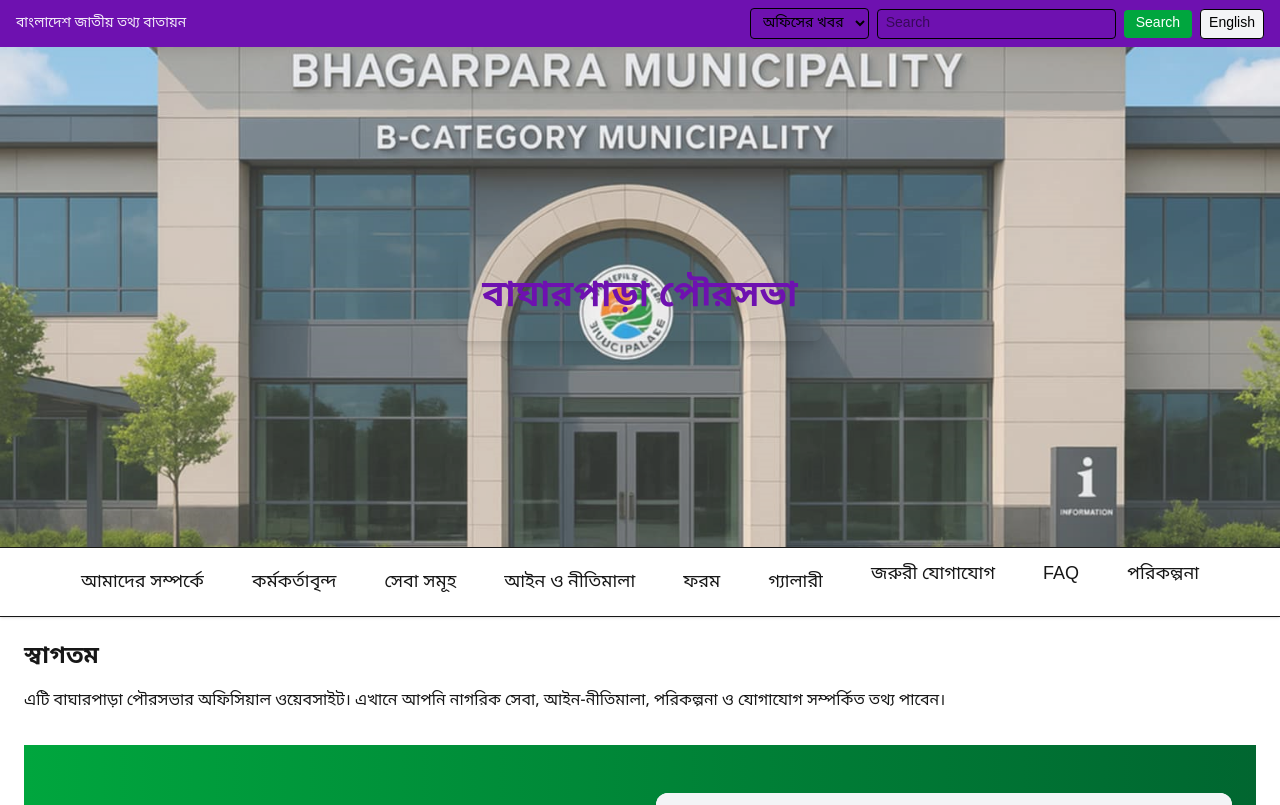
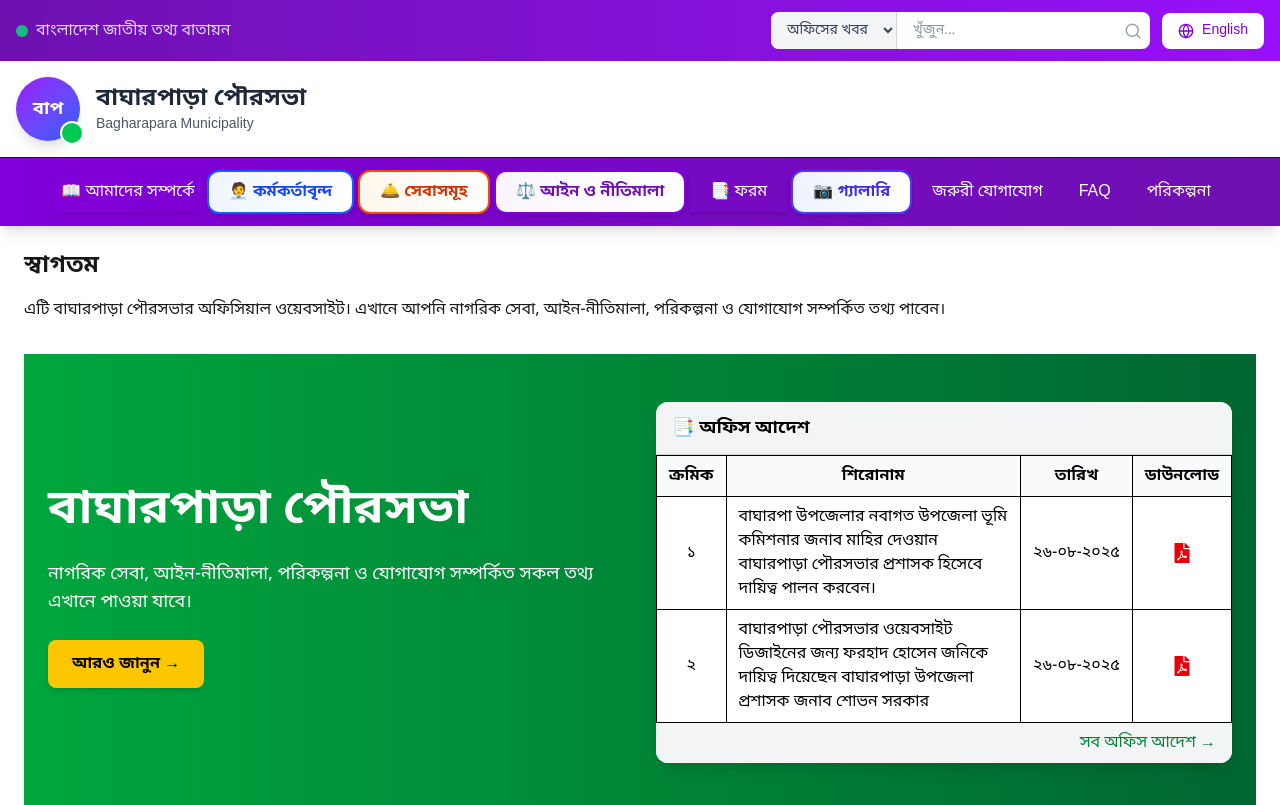
Before and after one commit to farhad-jadir/Bagherpara-Municiapality, a Next.js app: page / in a window 1280 px wide. Shown: the top 805 px of the page. Built offline with nearby package versions, Linux system fonts and the light colour scheme.

Commit message:
Navbar style running

```diff
--- a/src/components/AboutSubmenu.tsx
+++ b/src/components/AboutSubmenu.tsx
@@ -23,13 +23,33 @@ export default function AboutSubmenu() {
   return (
     <div className="relative">
       <button
-        onClick={() => setIsOpen(!isOpen)}
-        className="px-3 py-2 transition-all duration-300 hover:border-b-2 hover:border-red-600 hover:text-red-600 focus:outline-none cursor-pointer"
-        aria-expanded={isOpen}
-        aria-haspopup="true"
-      >
-        আমাদের সম্পর্কে
+       onClick={() => setIsOpen(!isOpen)}
+      className="relative group px-2 py-2 font-normal text-white
+
+             shadow-md hover:shadow-lg
+             transition-all duration-500 ease-in-out
+             overflow-hidden cursor-pointer"
+  aria-expanded={isOpen}
+  aria-haspopup="true"
+>
+  {/* 🔹 Default Text */}
+  <span className="flex items-center relative z-10">
+    📖 আমাদের সম্পর্কে
+  </span>
+
+  {/* 🔹 Hover Gradient Background */}
+  <span className="absolute inset-0 bg-gradient-to-r from-green-600 to-emerald-600
+                   opacity-0 group-hover:opacity-100 transition-opacity duration-500 rounded"></span>
+
+  {/* 🔹 Hover Text */}
+  <span className="absolute inset-0 flex items-center justify-center font-medium text-white opacity-0 group-hover:opacity-100 transition-opacity duration-500">
+    📖 আমাদের সম্পর্কে
+  </span>
+
+  {/* 🔹 Bottom Border Animation */}
+  <span className="absolute bottom-0 left-0 w-0 h-[3px] bg-emerald-500 group-hover:w-full transition-all duration-500"></span>
       </button>
+
 
       {isOpen && (
         <div className="absolute top-full left-0 mt-2 w-64 bg-white rounded-lg shadow-lg border border-gray-200 z-50">
--- a/src/components/FormsSubmenu.tsx
+++ b/src/components/FormsSubmenu.tsx
@@ -20,13 +20,34 @@ export default function FormsSubmenu() {
   return (
     <div className="relative">
       <button
-        onClick={() => setIsOpen(!isOpen)}
-        className="px-3 py-2 transition-all duration-300 hover:border-b-2 hover:border-red-600 hover:text-red-600 focus:outline-none"
-        aria-expanded={isOpen}
-        aria-haspopup="true"
-      >
-        ফরম
+           onClick={() => setIsOpen(!isOpen)}
+             className="relative group px-5 py-2 font-normal text-white
+
+
+             shadow-md hover:shadow-lg
+             transition-all duration-500 ease-in-out
+             overflow-hidden cursor-pointer"
+             aria-expanded={isOpen}
+             aria-haspopup="true"
+>
+  {/* 🔹 Text with Icon */}
+  <span className="flex items-center gap-2 relative z-10 cursor-pointer">
+    📑 ফরম
+  </span>
+
+  {/* 🔹 Hover Background Glow */}
+  <span className="absolute inset-0 bg-gradient-to-r from-purple-600 to-pink-600 rounded
+                   opacity-0 group-hover:opacity-100 transition-opacity duration-500 "></span>
+
+  {/* 🔹 Text Color Animation */}
+  <span className="absolute inset-0 flex items-center justify-center font-medium text-white opacity-0 group-hover:opacity-100 transition-opacity duration-500">
+    📑 ফরম
+  </span>
+
+  {/* 🔹 Animated Border Effect */}
+  <span className="absolute bottom-0 left-0 w-0 h-[3px] bg-red-500 group-hover:w-full transition-all duration-500"></span>
       </button>
+
 
       {isOpen && (
         <div className="absolute top-full left-0 mt-2 w-56 bg-white rounded-lg shadow-lg border border-gray-200 z-50">
--- a/src/components/GallerySubmenu.tsx
+++ b/src/components/GallerySubmenu.tsx
@@ -20,13 +20,34 @@ export default function GallerySubmenu() {
   return (
     <div className="relative">
       <button
-        onClick={() => setIsOpen(!isOpen)}
-        className="px-3 py-2 transition-all duration-300 hover:border-b-2 hover:border-red-600 hover:text-red-600 focus:outline-none"
-        aria-expanded={isOpen}
-        aria-haspopup="true"
-      >
-        গ্যালারী
-      </button>
+  onClick={() => setIsOpen(!isOpen)}
+  className="relative group px-5 py-2 font-bold text-indigo-700
+             border-2 border-indigo-600 rounded-xl
+             bg-gradient-to-r from-indigo-50 to-white
+             shadow-md hover:shadow-lg
+             transition-all duration-500 ease-in-out
+             overflow-hidden"
+  aria-expanded={isOpen}
+  aria-haspopup="true"
+>
+  {/* 🔹 Default Text */}
+  <span className="flex items-center gap-2 relative z-10">
+    📷 গ্যালারি
+  </span>
+
+  {/* 🔹 Hover Gradient Background */}
+  <span className="absolute inset-0 bg-gradient-to-r from-indigo-600 to-blue-600
+                   opacity-0 group-hover:opacity-100 transition-opacity duration-500"></span>
+
+  {/* 🔹 Hover Text */}
+  <span className="absolute inset-0 flex items-center justify-center font-bold text-white opacity-0 group-hover:opacity-100 transition-opacity duration-500">
+    📷 গ্যালারি
+  </span>
+
+  {/* 🔹 Bottom Border Animation */}
+  <span className="absolute bottom-0 left-0 w-0 h-[3px] bg-blue-500 group-hover:w-full transition-all duration-500"></span>
+</button>
+
 
       {isOpen && (
         <div className="absolute top-full left-0 mt-2 w-48 bg-white rounded-lg shadow-lg border border-gray-200 z-50">
--- a/src/components/LawsSubmenu.tsx
+++ b/src/components/LawsSubmenu.tsx
@@ -21,13 +21,34 @@ export default function LawsSubmenu() {
   return (
     <div className="relative">
       <button
-        onClick={() => setIsOpen(!isOpen)}
-        className="px-3 py-2 transition-all duration-300 hover:border-b-2 hover:border-red-600 hover:text-red-600 focus:outline-none"
-        aria-expanded={isOpen}
-        aria-haspopup="true"
-      >
-        আইন ও নীতিমালা
-      </button>
+  onClick={() => setIsOpen(!isOpen)}
+  className="relative group px-5 py-2 font-bold text-purple-800
+             border-2 border-purple-700 rounded-xl
+             bg-gradient-to-r from-purple-50 to-white
+             shadow-md hover:shadow-lg
+             transition-all duration-500 ease-in-out
+             overflow-hidden"
+  aria-expanded={isOpen}
+  aria-haspopup="true"
+>
+  {/* 🔹 Default Text */}
+  <span className="flex items-center gap-2 relative z-10">
+    ⚖️ আইন ও নীতিমালা
+  </span>
+
+  {/* 🔹 Hover Gradient Background */}
+  <span className="absolute inset-0 bg-gradient-to-r from-purple-800 to-yellow-600
+                   opacity-0 group-hover:opacity-100 transition-opacity duration-500"></span>
+
+  {/* 🔹 Hover Text */}
+  <span className="absolute inset-0 flex items-center justify-center font-bold text-white opacity-0 group-hover:opacity-100 transition-opacity duration-500">
+    ⚖️ আইন ও নীতিমালা
+  </span>
+
+  {/* 🔹 Bottom Border Animation */}
+  <span className="absolute bottom-0 left-0 w-0 h-[3px] bg-yellow-400 group-hover:w-full transition-all duration-500"></span>
+</button>
+
 
       {isOpen && (
         <div className="absolute top-full left-0 mt-2 w-64 bg-white rounded-lg shadow-lg border border-gray-200 z-50">
--- a/src/components/Navbar.tsx
+++ b/src/components/Navbar.tsx
@@ -1,7 +1,7 @@
 // components/Navbar.tsx
 "use client";
 
-import { useState } from "react";
+import { useState, useEffect } from "react";
 import Link from "next/link";
 import { useRouter } from "next/navigation";
 import AboutSubmenu from "./AboutSubmenu";
@@ -9,8 +9,8 @@ import OfficersSubmenu from "./OfficersSubmenu";
 import ServicesSubmenu from "./ServicesSubmenu";
 import LawsSubmenu from "./LawsSubmenu";
 import FormsSubmenu from "./FormsSubmenu";
-import GallerySubmenu from "./GallerySubmenu"; // নতুন কম্পোনেন্ট ইম্পোর্ট করুন
-import { Menu, X } from "lucide-react"; // ✅ হ্যামবার্গার আইকন
+import GallerySubmenu from "./GallerySubmenu";
+import { Search, Globe, Menu, X } from "lucide-react";
 
 interface MenuItem {
   title: string;
@@ -21,7 +21,8 @@ export default function Navbar() {
   const [active, setActive] = useState<string>("");
   const [query, setQuery] = useState<string>("");
   const [category, setCategory] = useState<string>("অফিসের খবর");
-  const [menuOpen, setMenuOpen] = useState<boolean>(false); // ✅ মোবাইল মেনুর জন্য
+  const [menuOpen, setMenuOpen] = useState<boolean>(false);
+  const [scrolled, setScrolled] = useState<boolean>(false);
   const router = useRouter();
 
   const menuItems: MenuItem[] = [
@@ -30,6 +31,16 @@ export default function Navbar() {
     { title: "পরিকল্পনা", href: "/plans" },
   ];
 
+  useEffect(() => {
+    const handleScroll = () => {
+      const isScrolled = window.scrollY > 50;
+      setScrolled(isScrolled);
+    };
+
+    window.addEventListener("scroll", handleScroll);
+    return () => window.removeEventListener("scroll", handleScroll);
+  }, []);
+
   const handleSearch = (): void => {
     if (query.trim()) {
       router.push(`/search?query=${query}&type=${category}`);
@@ -37,85 +48,106 @@ export default function Navbar() {
     }
   };
 
+  const handleKeyPress = (e: React.KeyboardEvent) => {
+    if (e.key === "Enter") {
+      handleSearch();
+    }
+  };
+
   return (
-    <nav className="w-full shadow border-b">
-      {/* 🔹 Top Header */}
-      <div className="flex flex-col md:flex-row justify-between items-center bg-purple-800 text-white px-4 py-2 text-sm gap-2">
-        <span className="font-medium animate-pulse">
+    <nav className={`w-full  transition-all duration-300 ${scrolled ? "bg-white shadow-lg" : "bg-transparent"}`}>
+      {/* 🔹 Top Header with Search */}
+      <div className="bg-gradient-to-r from-purple-800 to-purple-600 text-white">
+        <div className="container mx-auto px-4 py-3">
+          <div className="flex flex-col md:flex-row items-center justify-between gap-4">
+            {/* বাংলাদেশ জাতীয় তথ্য বাতায়ন */}
+            <div className="flex items-center">
+              <div className="w-3 h-3 bg-green-400 rounded-full mr-2 animate-pulse"></div>
+              <span className="font-normal text-sm md:text-base animate-pulse">
                 বাংলাদেশ জাতীয় তথ্য বাতায়ন
               </span>
-        <div className="flex flex-wrap md:flex-nowrap items-center gap-2 w-full md:w-auto">
-          {/* ✅ ডাইনামিক ক্যাটেগরি */}
+            </div>
+
+            {/* Search Section */}
+            <div className="flex flex-col md:flex-row items-center gap-3 w-full md:w-auto">
+              <div className="flex items-center bg-white rounded-lg overflow-hidden w-full md:w-auto">
+                {/* Category Select */}
                 <select
                   value={category}
-            onChange={(e: React.ChangeEvent<HTMLSelectElement>) =>
-              setCategory(e.target.value)
-            }
-            className="text-black px-2 py-1 rounded border focus:outline-none w-full md:w-auto"
+                  onChange={(e: React.ChangeEvent<HTMLSelectElement>) => setCategory(e.target.value)}
+                  className="bg-gray-100 text-gray-700 px-3 py-2 border-r border-gray-300 focus:outline-none text-sm"
                 >
                   <option value="অফিসের খবর">অফিসের খবর</option>
                   <option value="নোটিশ">নোটিশ</option>
+                  <option value="টেন্ডার">টেন্ডার</option>
+                  <option value="নিয়োগ">নিয়োগ</option>
                 </select>
 
-          {/* ✅ সার্চ */}
+                {/* Search Input */}
+                <div className="relative flex-1">
                   <input
                     type="text"
-            placeholder="Search"
+                    placeholder="খুঁজুন..."
                     value={query}
-            onChange={(e: React.ChangeEvent<HTMLInputElement>) =>
-              setQuery(e.target.value)
-            }
-            className="px-2 py-1 rounded text-black border focus:outline-none focus:ring-2 focus:ring-green-400 flex-1 md:flex-none"
+                    onChange={(e: React.ChangeEvent<HTMLInputElement>) => setQuery(e.target.value)}
+                    onKeyPress={handleKeyPress}
+                    className="w-full px-4 py-2 text-gray-800 focus:outline-none text-sm"
                   />
                   <button
                     onClick={handleSearch}
-            className="bg-green-600 px-3 py-1 rounded text-white hover:bg-green-700 transition-all duration-300 w-full md:w-auto"
+                    className="absolute right-2 top-1/2 transform -translate-y-1/2 text-gray-400 hover:text-purple-600"
                   >
-            Search
+                    <Search size={18} />
                   </button>
+                </div>
+              </div>
 
-          {/* ✅ ভাষা বাটন */}
-          <button className="border px-2 py-1 rounded bg-gray-100 text-black hover:bg-gray-200 transition-all duration-300 w-full md:w-auto">
+              {/* Language Button */}
+              <button className="flex items-center gap-2 bg-white text-purple-700 px-4 py-2 rounded-lg hover:bg-gray-100 transition-colors text-sm font-medium">
+                <Globe size={16} />
                 English
               </button>
             </div>
           </div>
-
-      {/* 🔹 Logo + Title */}
-      <div className="flex items-center justify-center py-10 bg-white relative min-h-[250px] md:min-h-[500px]">
-        <div className="absolute inset-0 opacity-80">
-          <img
-            src="/logo.png"
-            alt="Background Logo"
-            className="w-full h-full object-cover"
-          />
+        </div>
       </div>
 
-        {/* টাইটেল */}
-        <Link
-          href="/"
-          onClick={() => setActive("/")}
-          className="relative z-10 w-full flex justify-center"
-        >
-          <div className="flex items-center cursor-pointer group p-6 bg-opacity-90 rounded-lg shadow-lg">
-            <h1 className="text-2xl md:text-4xl font-bold text-purple-800 group-hover:text-red-600 transition-colors duration-300 text-center">
+      {/* 🔹 Main Header with Logo */}
+      <div className="bg-white border-b">
+        <div className="container mx-auto px-4">
+          <div className="flex items-center justify-between py-4">
+            {/* Logo and Title */}
+            <Link href="/" className="flex items-center group">
+              <div className="relative">
+                <div className="w-16 h-16 bg-gradient-to-br from-purple-600 to-blue-600 rounded-full flex items-center justify-center shadow-lg group-hover:scale-105 transition-transform">
+                  <span className="text-white font-bold text-lg">বাপ</span>
+                </div>
+                <div className="absolute -bottom-1 -right-1 w-6 h-6 bg-green-500 rounded-full border-2 border-white"></div>
+              </div>
+              <div className="ml-4">
+                <h1 className="text-2xl font-bold text-gray-800 group-hover:text-purple-700 transition-colors">
                   বাঘারপাড়া পৌরসভা
                 </h1>
+                <p className="text-sm text-gray-600">Bagharapara Municipality</p>
               </div>
             </Link>
+
+            {/* Mobile Menu Button */}
+            <button
+              onClick={() => setMenuOpen(!menuOpen)}
+              className="md:hidden p-2 rounded-lg bg-gray-100 hover:bg-gray-200 transition-colors"
+            >
+              {menuOpen ? <X size={24} /> : <Menu size={24} />}
+            </button>
+          </div>
+        </div>
       </div>
 
-      {/* 🔹 Main Menu */}
-      <div className="bg-white border-t">
-        {/* ✅ মোবাইল টগল */}
-        <div className="flex justify-end md:hidden px-4 py-2">
-          <button onClick={() => setMenuOpen(!menuOpen)}>
-            {menuOpen ? <X size={28} /> : <Menu size={28} />}
-          </button>
-        </div>
-
-        {/* ✅ Desktop Menu */}
-        <ul className="hidden md:flex justify-center space-x-6 text-lg py-3">
+      {/* 🔹 Main Navigation */}
+      <div className="bg-gradient-to-r from-purple-700 to-purple-800 shadow-lg">
+        <div className="container mx-auto px-4">
+          {/* Desktop Menu */}
+          <ul className="hidden md:flex items-center justify-center space-x-1 py-3">
             <li>
               <AboutSubmenu />
             </li>
@@ -139,10 +171,8 @@ export default function Navbar() {
               <li key={item.title}>
                 <Link
                   href={item.href}
-                className={`px-3 py-2 transition-all duration-300 ${
-                  active === item.href
-                    ? "border-b-2 border-red-600 text-red-600"
-                    : "hover:border-b-2 hover:border-red-600 hover:text-red-600"
+                  className={`px-4 py-2 text-white hover:bg-purple-600 rounded-lg transition-all duration-200 ${
+                    active === item.href ? "bg-purple-600 font-semibold" : ""
                   }`}
                   onClick={() => setActive(item.href)}
                 >
@@ -152,48 +182,50 @@ export default function Navbar() {
             ))}
           </ul>
 
-        {/* ✅ Mobile Menu */}
+          {/* Mobile Menu */}
           {menuOpen && (
-          <ul className="flex flex-col items-center space-y-2 text-lg py-3 md:hidden">
-            <li>
+            <div className="md:hidden bg-white rounded-lg shadow-xl mt-2 p-4">
+              <div className="space-y-2">
+                <div className="border-b pb-2">
                   <AboutSubmenu />
-            </li>
-            <li>
+                </div>
+                <div className="border-b pb-2">
                   <OfficersSubmenu />
-            </li>
-            <li>
+                </div>
+                <div className="border-b pb-2">
                   <ServicesSubmenu />
-            </li>
-            <li>
+                </div>
+                <div className="border-b pb-2">
                   <LawsSubmenu />
-            </li>
-            <li>
+                </div>
+                <div className="border-b pb-2">
                   <FormsSubmenu />
-            </li>
-            <li>
+                </div>
+                <div className="border-b pb-2">
                   <GallerySubmenu />
-            </li>
+                </div>
 
                 {menuItems.map((item: MenuItem) => (
-              <li key={item.title}>
                   <Link
+                    key={item.title}
                     href={item.href}
-                  className={`block px-3 py-2 transition-all duration-300 ${
+                    className={`block px-4 py-2 rounded-lg transition-all duration-200 ${
                       active === item.href
-                      ? "text-red-600 font-bold"
-                      : "hover:text-red-600"
+                        ? "bg-purple-100 text-purple-700 font-semibold"
+                        : "text-gray-700 hover:bg-gray-100"
                     }`}
                     onClick={() => {
                       setActive(item.href);
-                    setMenuOpen(false); // মেনু ক্লিক করলে বন্ধ হবে
+                      setMenuOpen(false);
                     }}
                   >
                     {item.title}
                   </Link>
-              </li>
                 ))}
-          </ul>
+              </div>
+            </div>
           )}
+        </div>
       </div>
     </nav>
   );
--- a/src/components/OfficersSubmenu.tsx
+++ b/src/components/OfficersSubmenu.tsx
@@ -22,13 +22,34 @@ export default function OfficersSubmenu() {
   return (
     <div className="relative">
       <button
-        onClick={() => setIsOpen(!isOpen)}
-        className="px-3 py-2 transition-all duration-300 hover:border-b-2 hover:border-red-600 hover:text-red-600 focus:outline-none"
-        aria-expanded={isOpen}
-        aria-haspopup="true"
-      >
-        কর্মকর্তাবৃন্দ
-      </button>
+  onClick={() => setIsOpen(!isOpen)}
+  className="relative group px-5 py-2 font-bold text-blue-700
+             border-2 border-blue-600 rounded-xl
+             bg-gradient-to-r from-blue-50 to-white
+             shadow-md hover:shadow-lg
+             transition-all duration-500 ease-in-out
+             overflow-hidden"
+  aria-expanded={isOpen}
+  aria-haspopup="true"
+>
+  {/* 🔹 Default Text */}
+  <span className="flex items-center gap-2 relative z-10">
+    🧑‍💼 কর্মকর্তাবৃন্দ
+  </span>
+
+  {/* 🔹 Hover Gradient Background */}
+  <span className="absolute inset-0 bg-gradient-to-r from-blue-600 to-cyan-600
+                   opacity-0 group-hover:opacity-100 transition-opacity duration-500"></span>
+
+  {/* 🔹 Hover Text */}
+  <span className="absolute inset-0 flex items-center justify-center font-bold text-white opacity-0 group-hover:opacity-100 transition-opacity duration-500">
+    🧑‍💼 কর্মকর্তাবৃন্দ
+  </span>
+
+  {/* 🔹 Bottom Border Animation */}
+  <span className="absolute bottom-0 left-0 w-0 h-[3px] bg-cyan-400 group-hover:w-full transition-all duration-500"></span>
+</button>
+
 
       {isOpen && (
         <div className="absolute top-full left-0 mt-2 w-72 bg-white rounded-lg shadow-lg border border-gray-200 z-50">
--- a/src/components/ServicesSubmenu.tsx
+++ b/src/components/ServicesSubmenu.tsx
@@ -43,13 +43,34 @@ export default function ServicesSubmenu() {
   return (
     <div className="relative">
       <button
-        onClick={() => setIsOpen(!isOpen)}
-        className="px-3 py-2 transition-all duration-300 hover:border-b-2 hover:border-red-600 hover:text-red-600 focus:outline-none"
-        aria-expanded={isOpen}
-        aria-haspopup="true"
-      >
-        সেবা সমূহ
-      </button>
+  onClick={() => setIsOpen(!isOpen)}
+  className="relative group px-5 py-2 font-bold text-orange-700
+             border-2 border-orange-600 rounded-xl
+             bg-gradient-to-r from-orange-50 to-white
+             shadow-md hover:shadow-lg
+             transition-all duration-500 ease-in-out
+             overflow-hidden"
+  aria-expanded={isOpen}
+  aria-haspopup="true"
+>
+  {/* 🔹 Default Text */}
+  <span className="flex items-center gap-2 relative z-10">
+    🛎️ সেবাসমূহ
+  </span>
+
+  {/* 🔹 Hover Gradient Background */}
+  <span className="absolute inset-0 bg-gradient-to-r from-orange-600 to-red-600
+                   opacity-0 group-hover:opacity-100 transition-opacity duration-500"></span>
+
+  {/* 🔹 Hover Text */}
+  <span className="absolute inset-0 flex items-center justify-center font-bold text-white opacity-0 group-hover:opacity-100 transition-opacity duration-500">
+    🛎️ সেবাসমূহ
+  </span>
+
+  {/* 🔹 Bottom Border Animation */}
+  <span className="absolute bottom-0 left-0 w-0 h-[3px] bg-red-400 group-hover:w-full transition-all duration-500"></span>
+</button>
+
 
       {isOpen && (
         <div className="absolute top-full left-0 mt-2 w-[800px] bg-white rounded-lg shadow-lg border border-gray-200 z-50">
```
Lines whose indentation alone changed are shown as unchanged.
